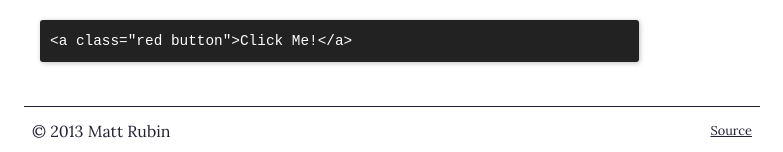
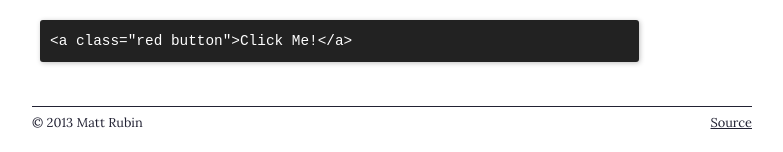
Before and after one commit to c3333/mattrubin.me, a Jekyll site: the page built from index.html, in a window 1280 px wide. Shown: the part 3425-3577 px from the top of the page, without its empty margins (248-1031 px from the left). Built offline with Jekyll 4.4.1, drawn with Linux system fonts in a browser that asks for light colours.

Commit message:
Fix footer styling

```diff
--- a/css/main.css
+++ b/css/main.css
@@ -132,9 +132,9 @@ nav a:hover {
     border-bottom: 1px solid;
 }
 
-footer {
+.footer-container footer {
     border-top: 1px solid;
-    padding: 0.5em;
+    font-size: 0.8em;
 }
 
 .header-container header h1 {
@@ -154,7 +154,6 @@ h1, h2, h3, h4, h5, h6 {
 
 #source-link {
     float: right;
-    font-size: 0.8em;
 }
 
 article h1 {
```
